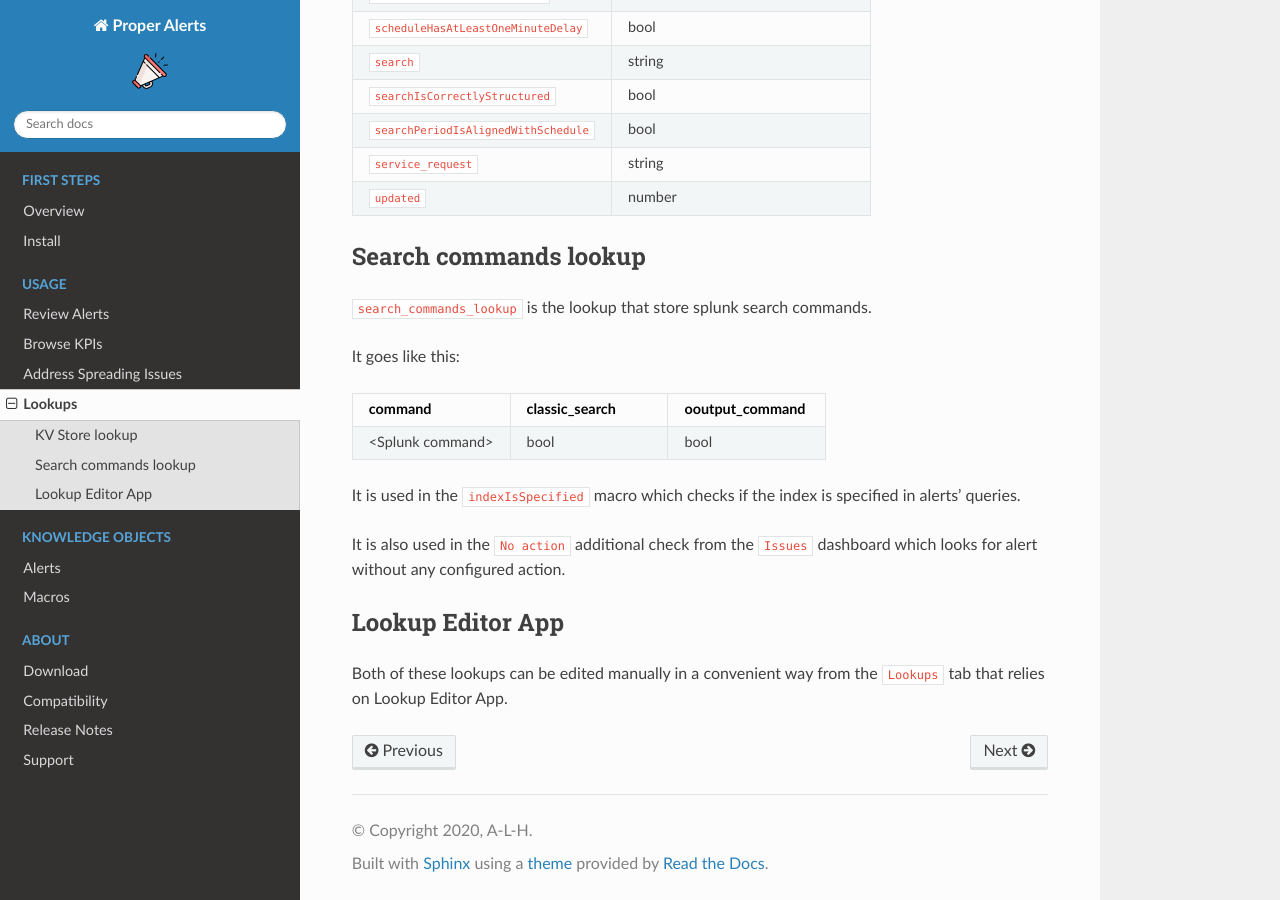
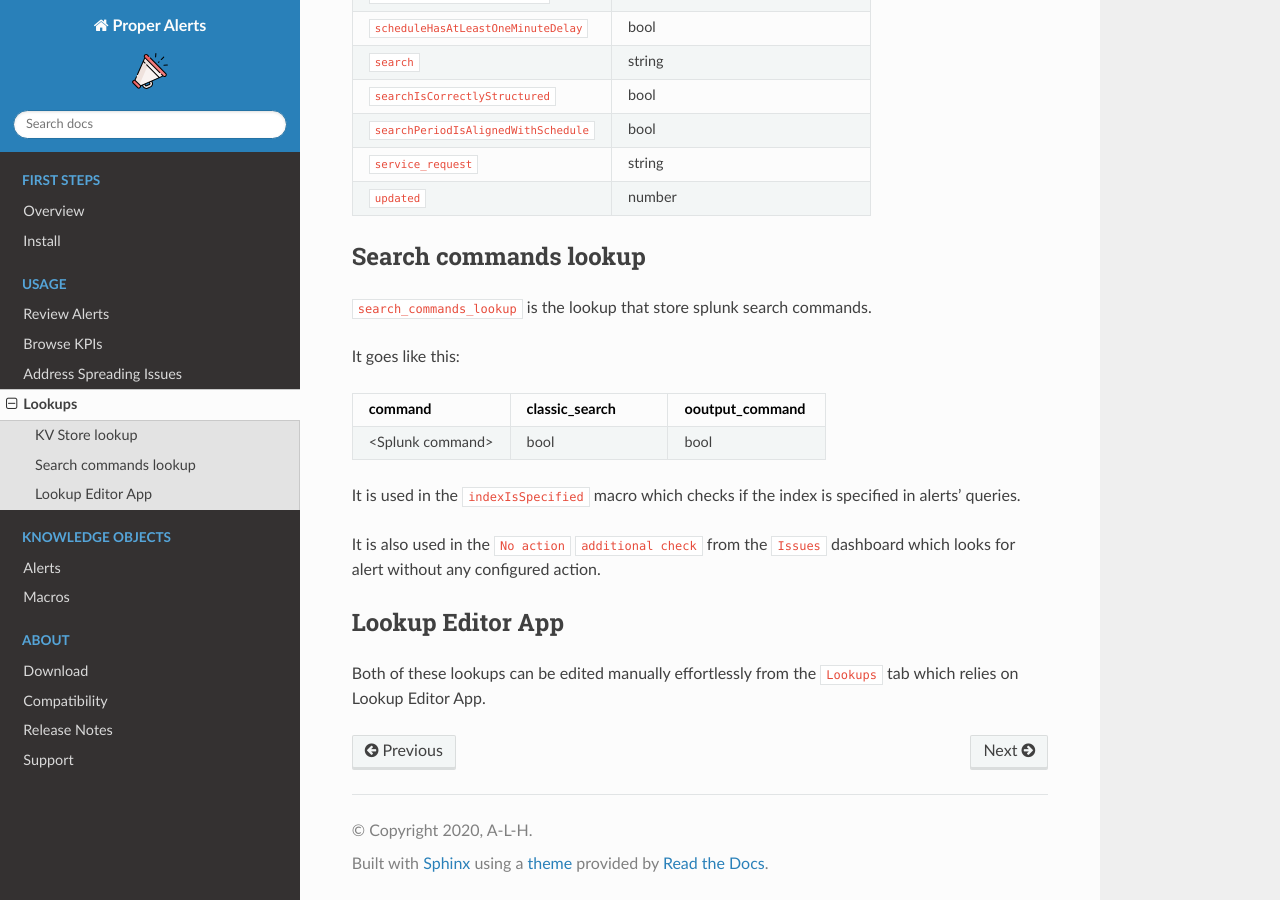
Before and after one commit to a-l-h/splunk-app-proper-alerts, a Sphinx documentation site: the page built from doc/lookups.rst, in a window 1280 px wide and 900 px high, scrolled down 1098 px. Built offline with Sphinx 7.4.7 and the Read the Docs theme 2.0.0, drawn with Linux system fonts in a browser that asks for light colours; cross-references to code outside the pages are shown as plain code.

Commit message:
Update lookups.rst

```diff
--- a/doc/lookups.rst
+++ b/doc/lookups.rst
@@ -89,11 +89,11 @@
      - bool
      - bool
 
-It is used in the ``indexIsSpecified`` macro which checks if the index is specified in alerts' queries.
+It is used in the :hoverxref:`indexIsSpecified<indexIsSpecified>` macro which checks if the index is specified in alerts' queries.
 
-It is also used in the ``No action`` additional check from the ``Issues`` dashboard which looks for alert without any configured action.
+It is also used in the ``No action`` :hoverxref:`additional check<Additional Checks>` from the ``Issues`` dashboard which looks for alert without any configured action.
 
 Lookup Editor App
 -----------------
 
-Both of these lookups can be edited manually in a convenient way from the ``Lookups`` tab that relies on Lookup Editor App.
+Both of these lookups can be edited manually effortlessly from the ``Lookups`` tab which relies on Lookup Editor App.
```
